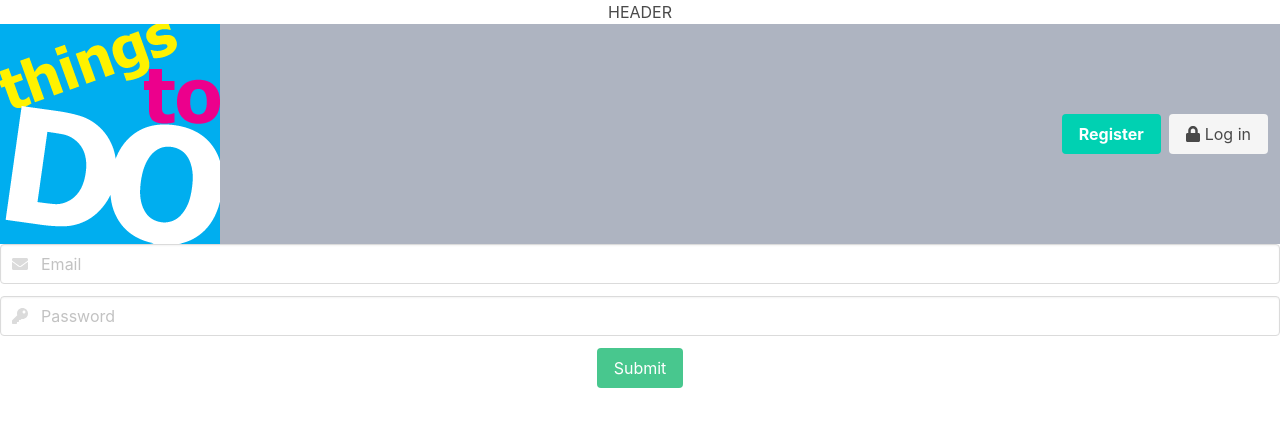
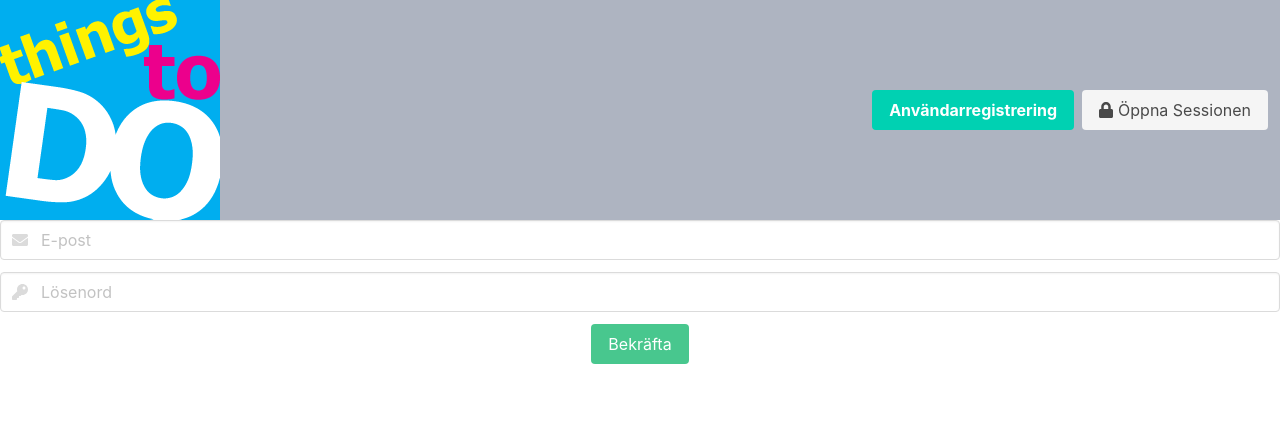
Before and after one commit to rsorianosanchis/mandatory-advanced-js3, a React (Create React App) app: page /register in a window 1280 px wide. Shown: the top 426 px of the page. Built offline with nearby package versions, Linux system fonts and the light colour scheme.

Commit message:
torsdag 18/04/2019-- 22:54

```diff
--- a/package.json
+++ b/package.json
@@ -10,7 +10,6 @@
     "@fortawesome/react-fontawesome": "^0.1.4",
     "axios": "^0.18.0",
     "bulma": "^0.7.4",
-    "jsonwebtoken": "^8.5.1",
     "react": "^16.8.6",
     "react-dom": "^16.8.6",
     "react-router-dom": "^5.0.0",
--- a/src/App.js
+++ b/src/App.js
@@ -6,14 +6,12 @@ import {library } from '@fortawesome/fontawesome-svg-core';
 import {fab } from '@fortawesome/free-brands-svg-icons';
 import {faEnvelope,faLock,faKey,faUnlock} from '@fortawesome/free-solid-svg-icons';
 //
-import {Header} from './labbComponents/header.js';
 import {Main} from './sidor/main.js';
 import {Register} from './sidor/register.js';
 import {Login} from './sidor/login.js';
 import {TodoLista} from './sidor/todoLista.js';
 export const API_ROOT= 'http://ec2-13-53-32-89.eu-north-1.compute.amazonaws.com:3000';
-
-
+//
 class App extends Component {
   render() {
     return (
--- a/src/labbComponents/header.js
+++ b/src/labbComponents/header.js
@@ -2,18 +2,12 @@ import React,{Component} from 'react';
 import {Link} from 'react-router-dom';
 import thingstodo from './thingstodo.jpg';
 import { FontAwesomeIcon } from '@fortawesome/react-fontawesome';
-
+//
 export class Header extends Component {
-
-
-  _logOutLogic =(e)=>{
-    console.log('logOut pressed');
-  }
-
+  //
   render(){
     return(
       <React.Fragment>
-        <h1>HEADER</h1>
         <nav style={{backgroundColor: '#aeb4c1'}} className="navbar" role="navigation" aria-label="main navigation">
           <div className="navbar-brand">
               <img src={thingstodo} alt='decorative' height="50" />
@@ -22,7 +16,7 @@ export class Header extends Component {
             <div className="navbar-start">
               {this.props.logged ?
                 <p className="navbar-item">
-                  Current user is: {this.props.usrMail}
+                  <legend>Användaren i sessionen är: <strong>{this.props.usrMail}</strong></legend>
                 </p>
                 :null}
                 <hr className="navbar-divider"/>
@@ -33,13 +27,13 @@ export class Header extends Component {
               <div className="buttons">
                 {this.props.logged ? null
                 :<Link to={'/register'} className="button is-primary">
-                  <strong>Register</strong>
+                  <strong>Användarregistrering</strong>
                 </Link>}
-                {this.props.logged ?<Link to={'/'} onClick={this._logOutLogic} className="button is-light">
-                  <FontAwesomeIcon icon="unlock" style={{marginRight: 5}}/>Log Out
+                {this.props.logged ?<Link to={'/'} className="button is-light">
+                  <FontAwesomeIcon icon="unlock" style={{marginRight: 5}}/>Stäng Sessionen
                 </Link>:
                 <Link to={'/login'} className="button is-light">
-                    <FontAwesomeIcon icon="lock" style={{marginRight: 5}}/> Log in
+                    <FontAwesomeIcon icon="lock" style={{marginRight: 5}}/>Öppna Sessionen
                 </Link>
                 }
               </div>
--- a/src/sidor/login.js
+++ b/src/sidor/login.js
@@ -71,7 +71,7 @@ export class Login extends Component {
                 <input
                   className="input"
                   type="email"
-                  placeholder="Email"
+                  placeholder="E-post"
                   onChange={(e)=>(this.setState({formMail: e.target.value}))}/>
                 <span className="icon is-small is-left">
                   <FontAwesomeIcon icon='envelope'/>
@@ -83,7 +83,7 @@ export class Login extends Component {
                 <input
                   className="input"
                   type="password"
-                  placeholder="Password"
+                  placeholder="Lösenord"
                   onChange={e=>{this.setState({formPassword: e.target.value})}}/>
                 <span className="icon is-small is-left">
                   <FontAwesomeIcon icon="key" />
@@ -93,7 +93,7 @@ export class Login extends Component {
             <div className="field">
               <p className="control">
                 <button className="button is-success">
-                  Enter
+                  Logga In
                 </button>
               </p>
             </div>
--- a/src/sidor/main.js
+++ b/src/sidor/main.js
@@ -1,21 +1,12 @@
 import React,{Component} from 'react';
-import axios from 'axios';
-import Swal from 'sweetalert2';
-import 'bulma/css/bulma.css';
-import {token$,updateToken} from '../auth';
 import {Header} from '../labbComponents/header.js';
-import {Register} from './register.js';
-import {Login} from './login.js';
-import {TodoLista} from './todoLista.js';
 
-const API_ROOT= 'http://ec2-13-53-32-89.eu-north-1.compute.amazonaws.com:3000';
 export class Main extends Component {
-
   render(){
     return(
       <React.Fragment>
         <Header/>
-        <legend>Please go to<strong> Register </strong>if you are not member.</legend>
+        <legend>Vänligen tryck på <strong> Användarregistrering</strong> om du inte är medlem.</legend>
       </React.Fragment>
     )
   }
--- a/src/sidor/register.js
+++ b/src/sidor/register.js
@@ -2,33 +2,30 @@ import React,{Component} from 'react';
 import axios from 'axios';
 import Swal from 'sweetalert2';
 import { FontAwesomeIcon } from '@fortawesome/react-fontawesome';
-//import jwt from 'jsonwebtoken';
 import {Redirect} from 'react-router-dom';
 import {Header} from '../labbComponents/header.js';
 import {API_ROOT} from '../App.js';
-
-
+//
 export class Register extends Component {
   state = {
     usrMail: '',
     password: '',
     registered: false
   };
-
+  //
   _handleLoginSumbit=(e)=>{
     e.preventDefault();
     console.log(this.state.usrMail,this.state.password);
     axios.post(`${API_ROOT}/register`,{email: this.state.usrMail,password: this.state.password})
     .then(response=>{
       console.log(response);
-      //status code 201 if ok
       if (response.status) {
         Swal.fire({
           position: 'top-end',
           type: 'success',
-          title: 'Registration done !',
+          title: `Konto till ${this.state.usrMail} skapat !`,
           showConfirmButton: false,
-          timer: 1500
+          timer: 2000
         })
       }
       this.setState({registered: true})
@@ -38,7 +35,7 @@ export class Register extends Component {
       Swal.fire({
         type: 'error',
         title: 'Oops...',
-        text: 'skriv här error msg',
+        text: 'Detta konto existerar inte',
       })
     })
   }
@@ -54,7 +51,7 @@ export class Register extends Component {
               <input
                 className="input"
                 type="email"
-                placeholder="Email"
+                placeholder="E-post"
                 onChange={(e)=>(this.setState({usrMail: e.target.value}))}/>
               <span className="icon is-small is-left">
                 <FontAwesomeIcon icon='envelope'/>
@@ -66,7 +63,7 @@ export class Register extends Component {
               <input
                 className="input"
                 type="password"
-                placeholder="Password"
+                placeholder="Lösenord"
                 onChange={e=>{this.setState({password: e.target.value})}}/>
               <span className="icon is-small is-left">
                 <FontAwesomeIcon icon="key" />
@@ -76,7 +73,7 @@ export class Register extends Component {
           <div className="field">
             <p className="control">
               <button className="button is-success">
-                Submit
+                Bekräfta
               </button>
             </p>
           </div>
--- a/src/sidor/todoLista.js
+++ b/src/sidor/todoLista.js
@@ -2,12 +2,13 @@ import React,{Component} from 'react';
 import axios from 'axios';
 import Swal from 'sweetalert2';
 import {API_ROOT} from '../App.js';
-import {token$,updateToken} from '../auth';
+import {token$} from '../auth';
 import {Header} from '../labbComponents/header.js';
 
 export class TodoLista extends Component {
   state={
     todosList: [],
+    newTodo:''
   }
   //
   _postNyTodo = (e)=>{
@@ -21,6 +22,7 @@ export class TodoLista extends Component {
       this.setState({todosList: [...this.state.todosList,response.data.todo]});
       let field = document.getElementById('todoIdInput');
       field.value = '';
+      this.setState({newTodo: ''});
     })
     .catch(error=>{console.log(error);})
   }
@@ -30,15 +32,17 @@ export class TodoLista extends Component {
     console.log(e.target.id);
     axios.delete(`${API_ROOT}/todos/${e.target.id}`,
       {headers: {Authorization: `Bearer `+token$._value}}
-    ).then(console.log('borrado')
+    ).then(response=>{
+      console.log('borrado')
+      this._getTodos()
+    }
 
     ).catch(
 
     )
   }
   //
-  componentDidMount() {
-    console.log('componentDidMount');
+  _getTodos = ()=>{
     axios.get(`${API_ROOT}/todos`,{headers:{Authorization: `Bearer `+token$._value}})
     .then(response=>{
       console.log(response.data.todos);
@@ -54,11 +58,14 @@ export class TodoLista extends Component {
         text: 'skriv här error msg',
       })
     })
-
+  }
+  //
+  componentDidMount() {
+    console.log('componentDidMount');
+    this._getTodos();
   }
   render(){
-    console.log(token$);
-    console.log(token$._value);
+    //console.log(token$._value);
     return(
       <React.Fragment>
         <Header
```
Also changed, not shown: 1 other file (tests, documents, lock files or other folders).
